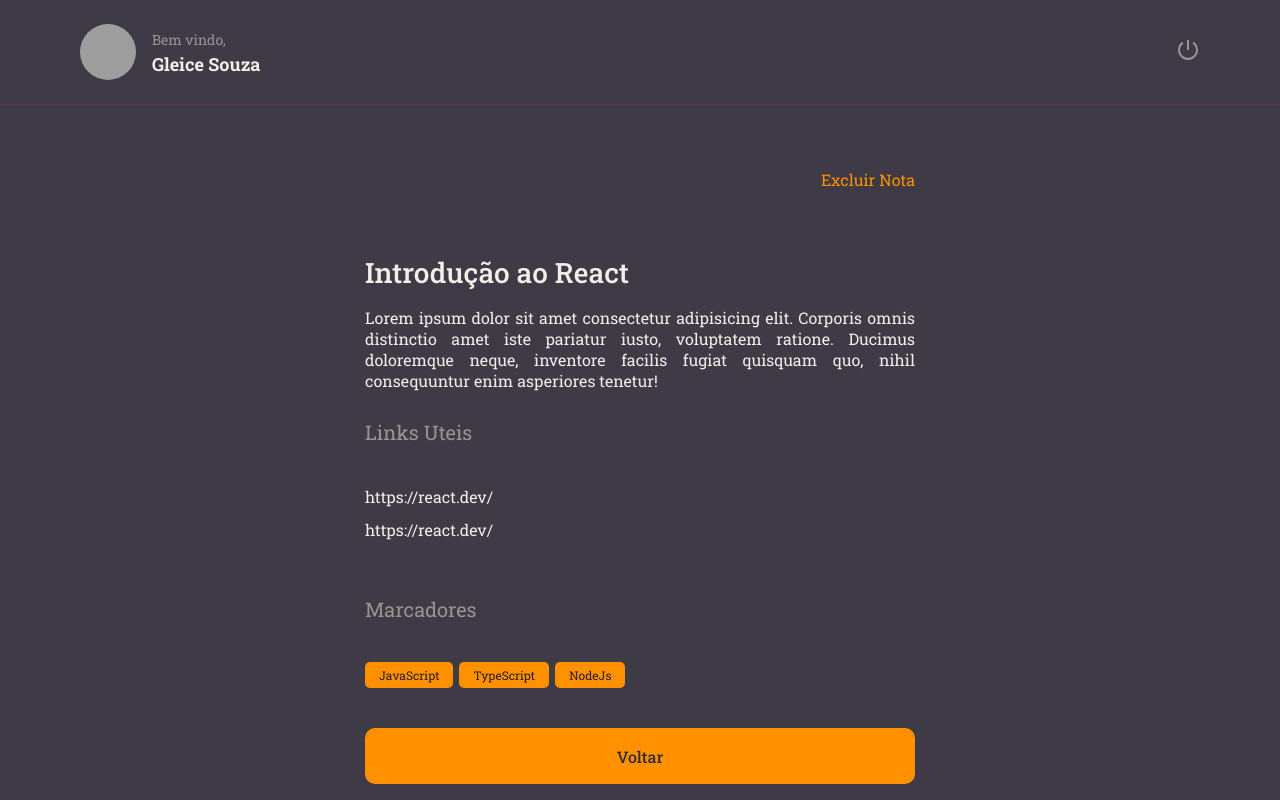
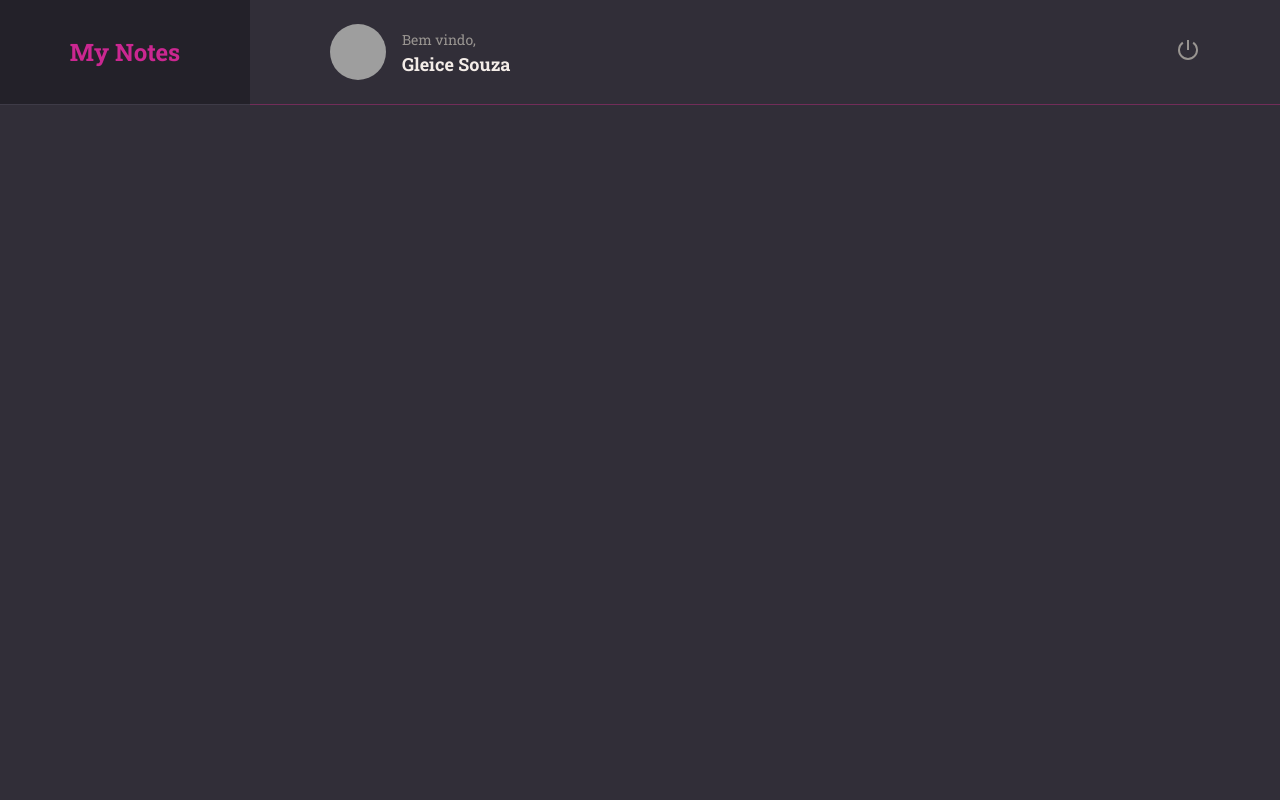
Before and after one commit to gleicebsouza/owner-my-notes, a React (Vite) app: page / in a window 1280 px wide. Built offline with nearby package versions, Linux system fonts and the light colour scheme; grey boxes are pictures that could not be loaded.

Commit message:
create page home

```diff
--- a/src/components/Section/styles.js
+++ b/src/components/Section/styles.js
@@ -10,7 +10,7 @@ export const Container = styled.section`
 
     border-bottom-width:1px;
     border-bottom-style:solid;
-    border-bottom-color:${({ theme}) => theme.COLORS.BACKGROUND_700};
+    border-bottom-color:${({ theme}) => theme.COLORS.PINK_900};
 
     padding-bottom:16px;
     margin-bottom:24px;
--- a/src/main.jsx
+++ b/src/main.jsx
@@ -4,13 +4,15 @@ import { ThemeProvider } from 'styled-components'
 
 import GlobalStyles from './styles/global'
 import theme from './styles/theme'
-import { Details } from './pages/Details/Index'
+//import { Details } from './pages/Details/Index'
+import { Home } from './pages/Home'
+
 
 ReactDOM.createRoot(document.getElementById('root')).render(
   <React.StrictMode>
     <ThemeProvider theme={theme}>
       <GlobalStyles/>
-        <Details/>
+        <Home/>
 
     </ThemeProvider>
   </React.StrictMode>
--- a/src/pages/Details/Index.jsx
+++ b/src/pages/Details/Index.jsx
@@ -12,8 +12,6 @@ export function Details(){
       <Header/>
       <main>
         <Content>
-
-
       <ButtonText title="Excluir Nota" />
       <h1>Introdução ao React</h1>
       <p>Lorem ipsum dolor sit amet consectetur adipisicing elit.
--- a/src/pages/Details/styles.js
+++ b/src/pages/Details/styles.js
@@ -12,7 +12,7 @@ export const Container = styled.div`
 
   > main {
     grid-area: content;
-    overflow: hidden; // quando houver conteudo na vertical, aparecer scroll
+    overflow-y: scroll; // quando houver conteudo na vertical, aparecer scroll
     padding: 64px 0;
   }
 `
--- a/src/pages/Home/index.jsx
+++ b/src/pages/Home/index.jsx
@@ -1,5 +1,27 @@
 import { Container, Brand,Menu,Search,Content,NewNote } from './styles'
 
+import {Header} from '../../components/Header'
+
 export function Home(){
-  return();
+  return(
+    <Container>
+      <Brand>
+        <h1>My Notes</h1>
+
+        </Brand>
+        <Header/>
+        <Menu>
+        </Menu>
+        <Search>
+        </Search>
+        <Content>
+
+        </Content>
+        <NewNote>
+
+        </NewNote>
+    </Container>
+
+
+  );
 }
--- a/src/pages/Home/styles.js
+++ b/src/pages/Home/styles.js
@@ -5,7 +5,7 @@ export const Container = styled.div`
   height: 100vh;
 
   display: grid;
-  grid-template-columns: 250px;
+  grid-template-columns: 250px auto;
   grid-template-rows: 105px 128px auto 64px;
   grid-template-areas:
     'brand header'
@@ -18,25 +18,39 @@ export const Container = styled.div`
 
 export const Brand = styled.div`
   grid-area: brand;
-  background-color: red;
+  display: flex;
+  justify-content: center;
+  align-items: center;
+
+  border-bottom-width: 1px;
+  border-bottom-style: solid;
+  border-bottom-color: ${({ theme }) => theme.COLORS.BACKGROUND_700};
+
+  background-color: ${({ theme }) => theme.COLORS.BACKGROUND_900};
+
+  > h1 {
+    font-size: 24px;
+    color: ${({ theme }) => theme.COLORS.PINK_800};
+  }
+  //background-color: green;
 `
 
 export const Menu = styled.ul`
-  grid-area: brand;
-  background-color: yellow;
+  grid-area: menu;
+  //background-color: yellow;
 `
 
 export const Search = styled.div`
-  grid-area: brand;
-  background-color: green;
+  grid-area: search;
+  //background-color: violet;
 `
 
 export const Content = styled.div`
-  grid-area: brand;
-  background-color: blue;
+  grid-area: content;
+  //background-color: blue;
 `
 
 export const NewNote = styled.div`
-  grid-area: brand;
-  background-color: violet;
+  grid-area: newnote;
+  //background-color: violet;
 `
--- a/src/styles/global.js
+++ b/src/styles/global.js
@@ -25,8 +25,7 @@ export default createGlobalStyle`
     cursor:pointer;
     transition:filter 0.2s;
   }
-  button:hoover, a:hover{
+  button:hover, a:hover{
     filter: brightness(0.9);
   }
-
 `
```
